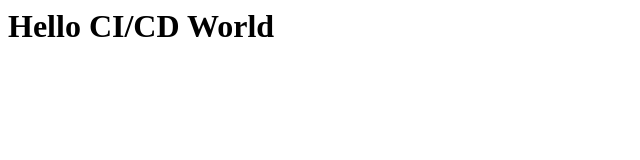
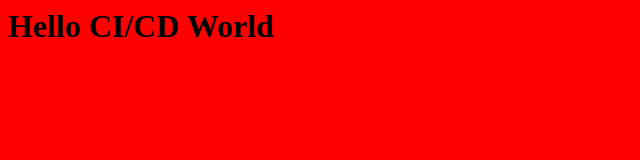
Before and after one commit to calvinjohnplacio/dvs, a plain HTML site: page index.html in a window 1280 px wide. Shown: the whole page, without its empty margins (0-640 px from the left). Drawn offline with Linux system fonts and the light colour scheme.

Commit message:
change index

```diff
--- a/index.html
+++ b/index.html
@@ -1 +1,3 @@
+<body style="Background-color:red">
 <h1>Hello CI/CD World</h1>
+</body>
```
